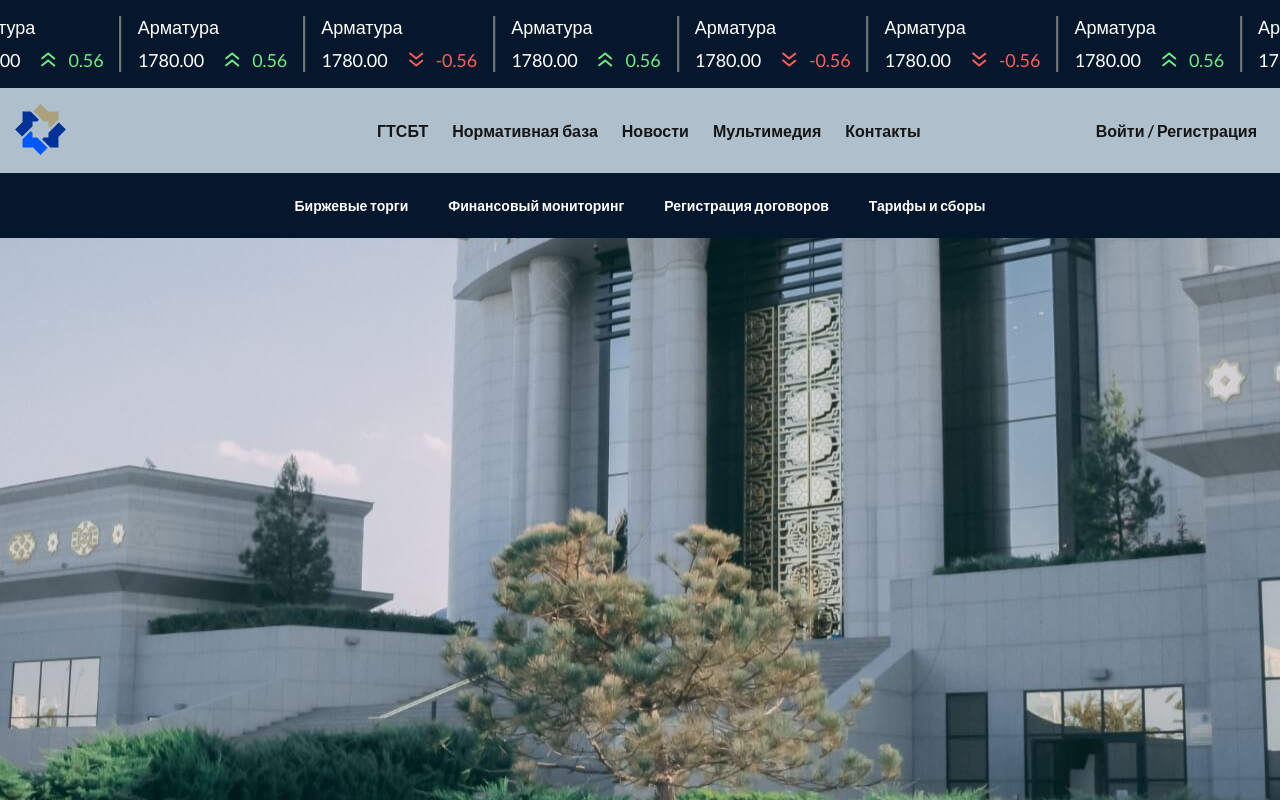
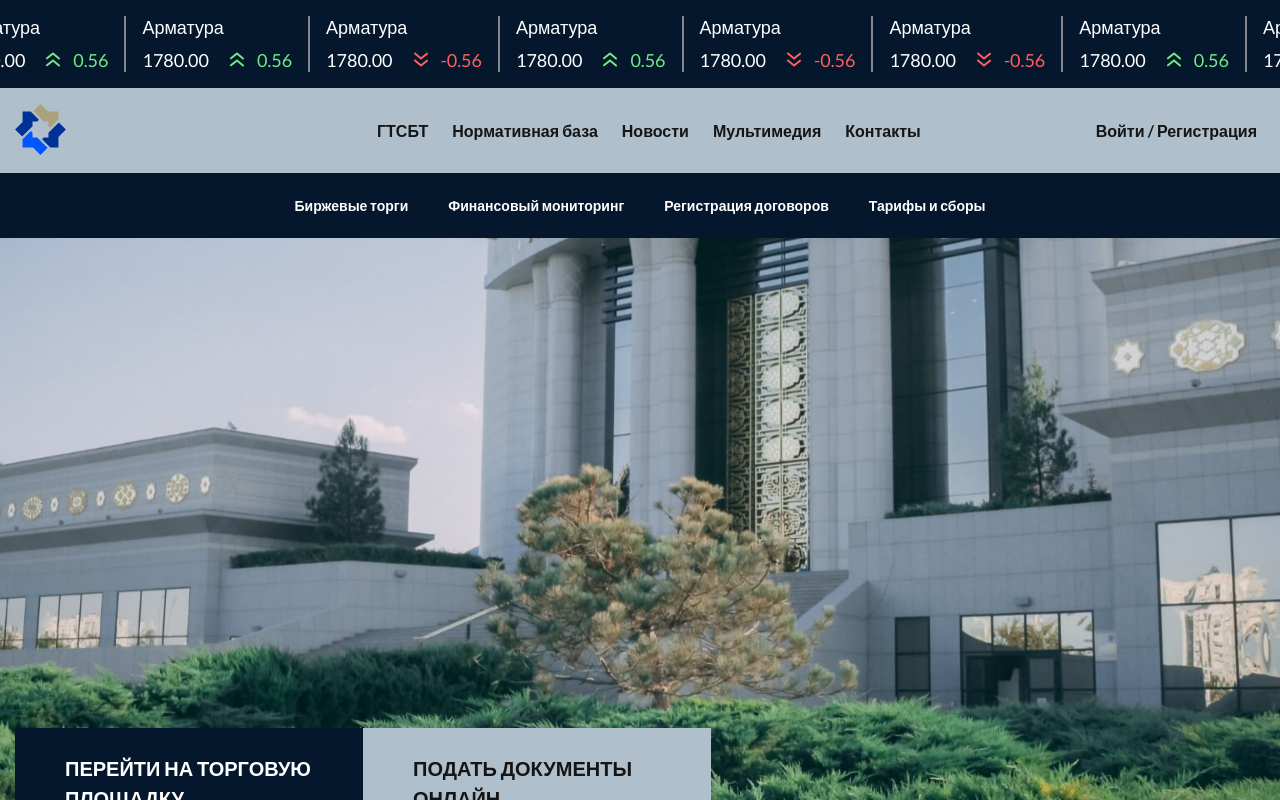
Before and after one commit to Kakabay/exchange-client, a React (Vite) app: page / in a window 1280 px wide. Shown: the top 800 px of the page. Built offline with nearby package versions, Linux system fonts and the light colour scheme; no server answers.

Commit message:
Hero section height changed

```diff
--- a/src/assets/styles/_hero.scss
+++ b/src/assets/styles/_hero.scss
@@ -1,5 +1,5 @@
 .hero {
-  height: 72rem;
+  height: 60rem;
   background: url('../images/hero.png');
   background-repeat: no-repeat;
   background-size: cover;
```
